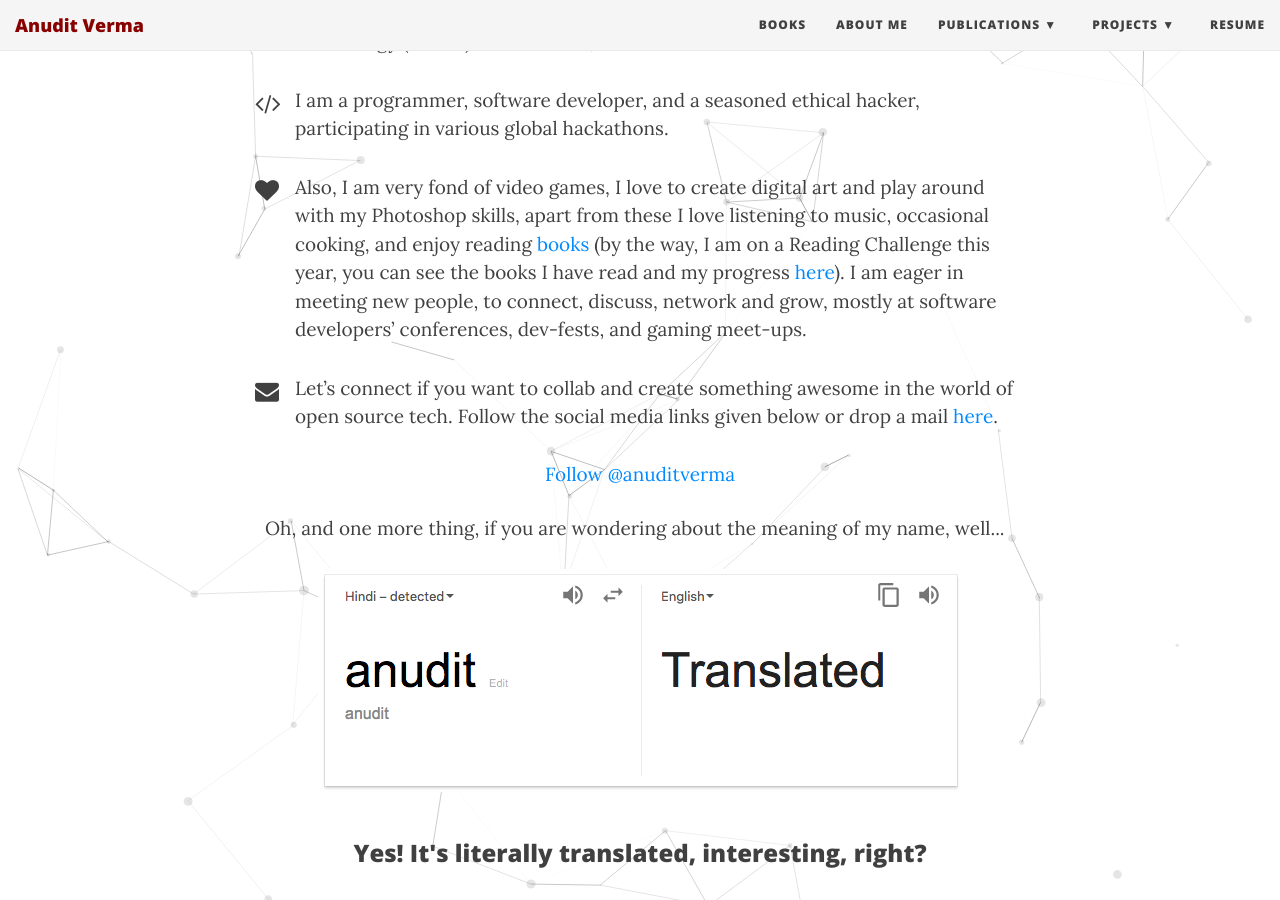
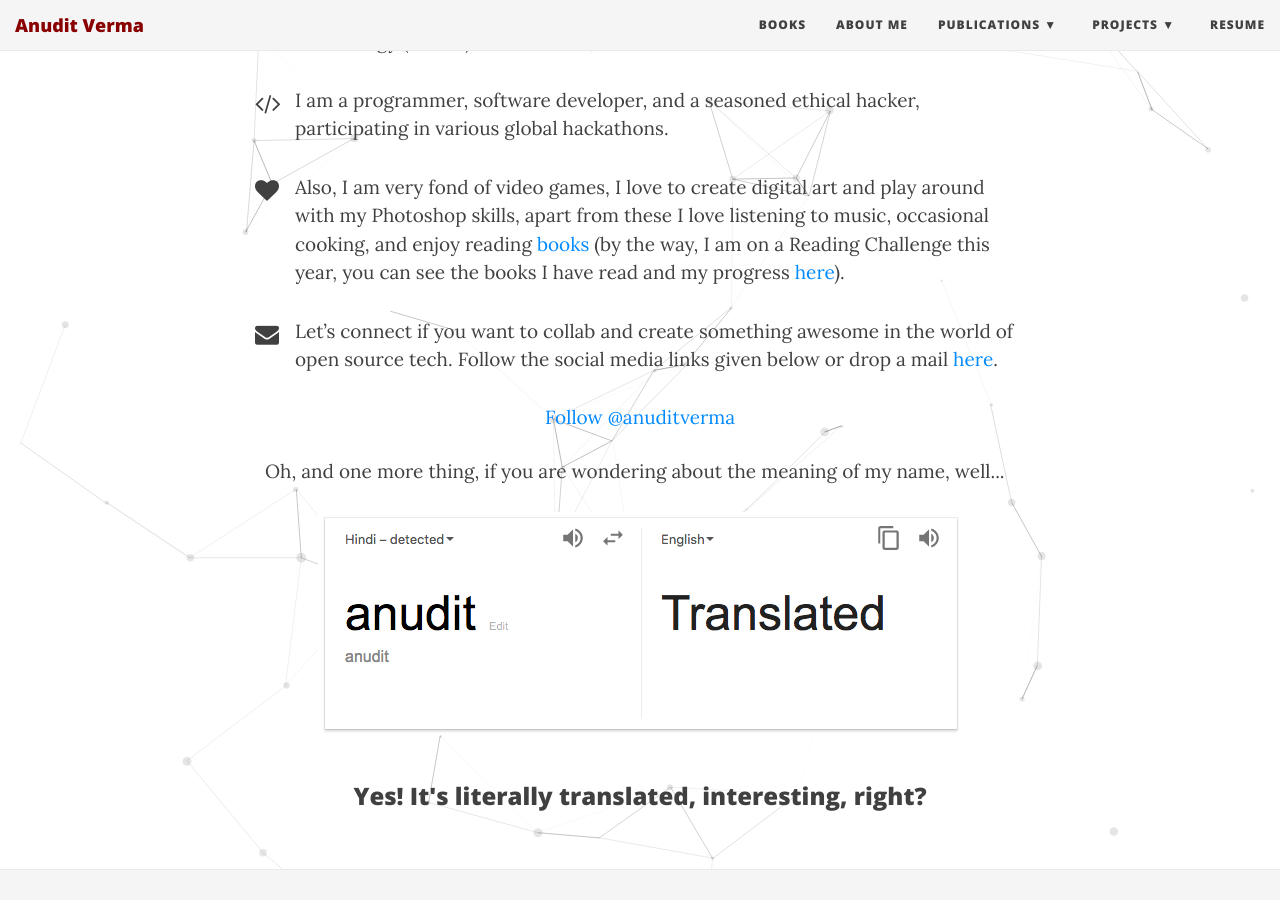
Before and after one commit to anuditverma/anuditverma.github.io, a Jekyll site: the page built from aboutme.md, in a window 1280 px wide and 900 px high, scrolled down 478 px. Built offline with Jekyll 4.4.1, drawn with Linux system fonts in a browser that asks for light colours; comment, search, counter and statistics services are not loaded.

Commit message:
updated aboutme

```diff
--- a/aboutme.md
+++ b/aboutme.md
@@ -24,7 +24,7 @@
 
 <p class="about-text">
 <span class="fa fa-heart about-icon"></span>
-Also, I am very fond of video games, I love to create digital art and play around with my Photoshop skills, apart from these I love listening to music, occasional cooking, and enjoy reading <a target="_blank" href="https://www.anudit.in/books/">books</a> (by the way, I am on a Reading Challenge this year, you can see the books I have read and my progress <a target="_blank" href="https://www.goodreads.com/user_challenges/12999125">here</a>). I am eager in meeting new people, to connect, discuss, network and grow, mostly at software developers’ conferences, dev-fests, and gaming meet-ups.
+Also, I am very fond of video games, I love to create digital art and play around with my Photoshop skills, apart from these I love listening to music, occasional cooking, and enjoy reading <a target="_blank" href="https://www.anudit.in/books/">books</a> (by the way, I am on a Reading Challenge this year, you can see the books I have read and my progress <a target="_blank" href="https://www.goodreads.com/user_challenges/12999125">here</a>).
 </p>
 
 <p class="about-text">
```
